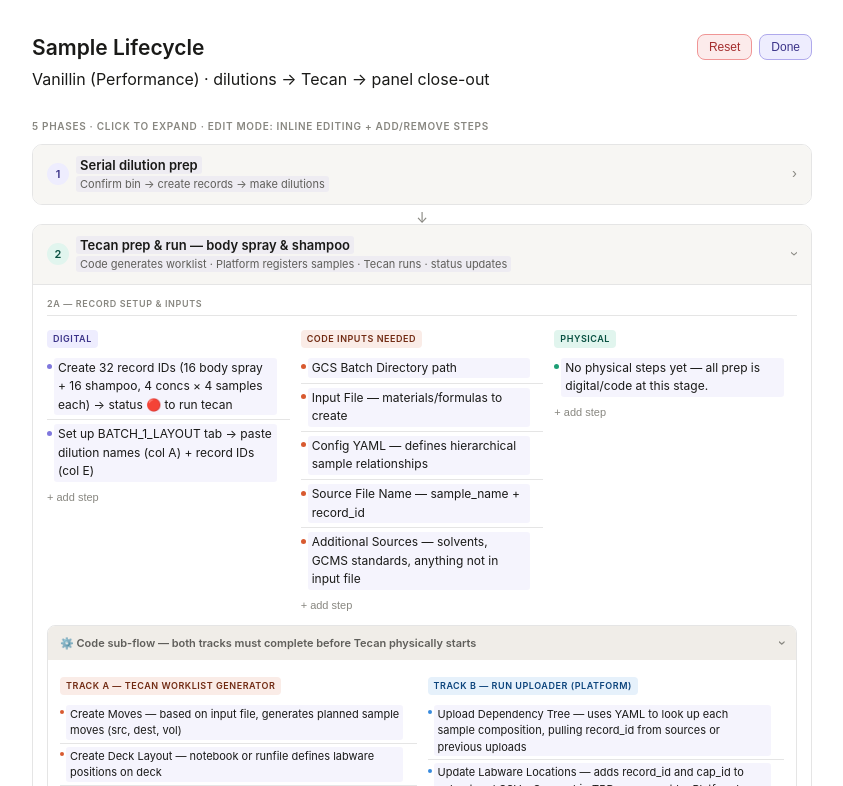
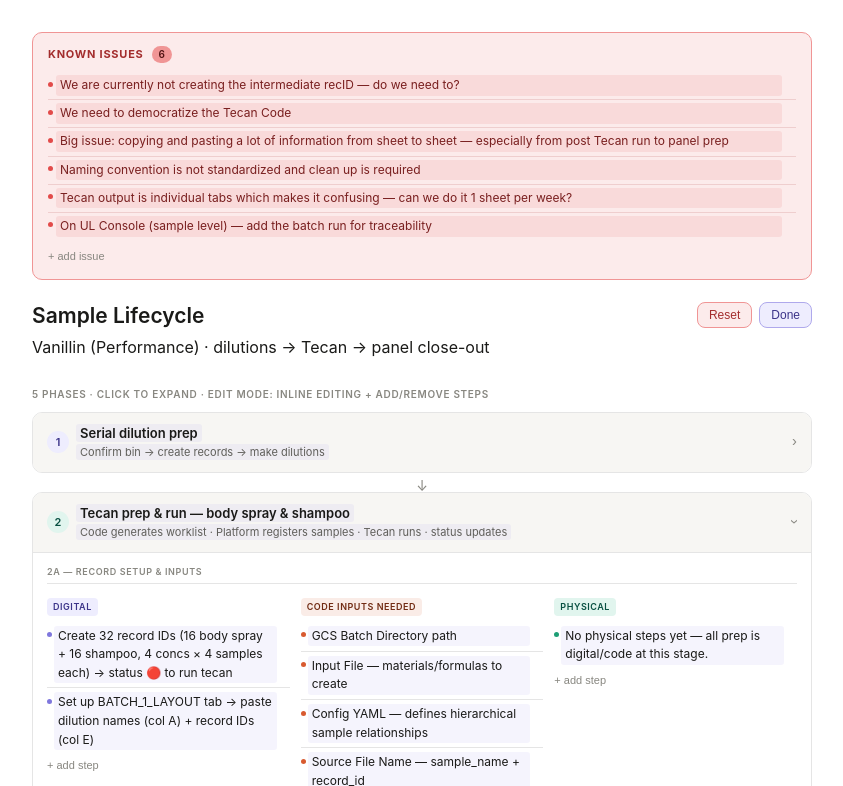
Before and after one commit to frances-osmo/-sample-lifecycle, a plain HTML site: page index.html in a window 1280 px wide. Both pictures are taken after a click on the button "Edit". Shown: the top 786 px of the page, without its empty margins (218-1061 px from the left). Drawn offline with Linux system fonts and the light colour scheme.

Commit message:
Implement issues management in index.html
Add issues section with dynamic rendering and editing functionality.

```diff
--- a/index.html
+++ b/index.html
@@ -100,10 +100,34 @@
   .sp{background:#EEEDFE;color:#3C3489}
   .sg{background:#EAF3DE;color:#3B6D11}
   .sb{background:#D3D1C7;color:#2C2C2A}
-  footer{margin-top:32px;font-size:11px;color:var(--text3);text-align:center}
+  .issues{border:1px solid #F09595;border-radius:var(--r);padding:13px 15px;margin-bottom:20px;background:#FCEBEB}
+  @media(prefers-color-scheme:dark){.issues{background:#2a1a1a;border-color:#791F1F}}
+  .issues-header{display:flex;align-items:center;gap:8px;margin-bottom:9px}
+  .issues-title{font-size:11px;font-weight:700;letter-spacing:.07em;text-transform:uppercase;color:#A32D2D}
+  @media(prefers-color-scheme:dark){.issues-title{color:#F09595}}
+  .issues-count{font-size:10px;font-weight:600;background:#F09595;color:#501313;border-radius:10px;padding:1px 7px}
+  .issues-list{list-style:none}
+  .issues-list li{font-size:12px;color:#791F1F;padding:4px 0;border-bottom:1px solid rgba(163,45,45,0.15);display:flex;gap:7px;align-items:flex-start;line-height:1.55}
+  @media(prefers-color-scheme:dark){.issues-list li{color:#F7C1C1}}
+  .issues-list li:last-child{border-bottom:none}
+  .ibul{width:5px;height:5px;border-radius:50%;background:#E24B4A;margin-top:5.5px;flex-shrink:0}
+  .ist{flex:1;min-width:0;word-break:break-word;outline:none;border-radius:3px}
+  .edit-mode .ist[contenteditable]{background:rgba(226,75,74,.1);padding:1px 4px;margin:-1px -4px;cursor:text}
+  .idx{opacity:0;font-size:12px;color:#A32D2D;cursor:pointer;padding:0 2px;background:none;border:none;line-height:1.6;flex-shrink:0;transition:opacity .12s}
+  .issues-list li:hover .idx{opacity:.55}
+  .idx:hover{opacity:1!important}
 </style>
 </head>
 <body>
+
+<div class="issues">
+  <div class="issues-header">
+    <div class="issues-title">Known issues</div>
+    <span class="issues-count" id="issueCount"></span>
+  </div>
+  <ul class="issues-list" id="issuesList"></ul>
+  <button class="ias" id="addIssueBtn" onclick="addIssue()" style="display:none;padding:4px 0;margin-top:6px">+ add issue</button>
+</div>
 
 <div class="bar">
   <div>
@@ -137,6 +161,18 @@
 
 <script>
 const KEY = 'lifecycle-v1';
+const ISSUES_KEY = 'lifecycle-issues-v1';
+
+const DEFAULT_ISSUES = [
+  'We are currently not creating the intermediate recID \u2014 do we need to?',
+  'We need to democratize the Tecan Code',
+  'Big issue: copying and pasting a lot of information from sheet to sheet \u2014 especially from post Tecan run to panel prep',
+  'Naming convention is not standardized and clean up is required',
+  'Tecan output is individual tabs which makes it confusing \u2014 can we do it 1 sheet per week?',
+  'On UL Console (sample level) \u2014 add the batch run for traceability'
+];
+
+let issues = [...DEFAULT_ISSUES];
 
 const DEFS = {phases:[
 {id:'p1',title:'Serial dilution prep',sub:'Confirm bin \u2192 create records \u2192 make dilutions',nb:'#EEEDFE',nf:'#3C3489',items:[
@@ -198,6 +234,11 @@ function init() {
     const raw = localStorage.getItem(KEY);
     if (raw) D = JSON.parse(raw);
   } catch(e) {}
+  try {
+    const ri = localStorage.getItem(ISSUES_KEY);
+    if (ri) issues = JSON.parse(ri);
+  } catch(e) {}
+  renderIssues();
   render();
 }
 
@@ -207,6 +248,7 @@ function sched() {
   saveT = setTimeout(() => {
     try {
       localStorage.setItem(KEY, JSON.stringify(D));
+      localStorage.setItem(ISSUES_KEY, JSON.stringify(issues));
       setSS('Saved \u2713');
       setTimeout(() => setSS(''), 2000);
     } catch(e) { setSS('Error'); }
@@ -220,16 +262,55 @@ function toggleEdit() {
   document.body.classList.toggle('edit-mode', isEdit);
   document.getElementById('editBtn').textContent = isEdit ? 'Done' : 'Edit';
   document.getElementById('rstBtn').style.display = isEdit ? '' : 'none';
+  renderIssues();
   render();
 }
 
 function doReset() {
   if (!confirm('Reset all content to defaults? This cannot be undone.')) return;
   D = JSON.parse(JSON.stringify(DEFS));
-  try { localStorage.removeItem(KEY); } catch(e) {}
+  issues = [...DEFAULT_ISSUES];
+  try { localStorage.removeItem(KEY); localStorage.removeItem(ISSUES_KEY); } catch(e) {}
   setSS('Reset \u2713');
   setTimeout(() => setSS(''), 2000);
+  renderIssues();
   render();
+}
+
+function renderIssues() {
+  const list = document.getElementById('issuesList');
+  const count = document.getElementById('issueCount');
+  const addBtn = document.getElementById('addIssueBtn');
+  if (!list) return;
+  count.textContent = issues.length;
+  list.innerHTML = issues.map((txt, i) =>
+    `<li><div class="ibul"></div>${isEdit
+      ? `<span class="ist" contenteditable="true" data-idx="${i}" onblur="onIssueBlur(this)">${X(txt)}</span><button class="idx" onclick="delIssue(${i})">&#215;</button>`
+      : `<span class="ist">${X(txt)}</span>`
+    }</li>`
+  ).join('');
+  if (addBtn) addBtn.style.display = isEdit ? '' : 'none';
+}
+
+function addIssue() {
+  issues.push('New issue \u2014 click to edit');
+  renderIssues(); sched();
+  setTimeout(() => {
+    const all = document.querySelectorAll('[data-idx]');
+    if (all.length) {
+      const l = all[all.length-1]; l.focus();
+      const r = document.createRange(); r.selectNodeContents(l);
+      const s = window.getSelection(); s.removeAllRanges(); s.addRange(r);
+    }
+  }, 50);
+}
+
+function delIssue(i) { issues.splice(i, 1); renderIssues(); sched(); }
+
+function onIssueBlur(el) {
+  const i = +el.dataset.idx;
+  issues[i] = el.textContent.trim();
+  sched();
 }
 
 function X(s) { return String(s).replace(/&/g,'&amp;').replace(/</g,'&lt;').replace(/>/g,'&gt;'); }
```
